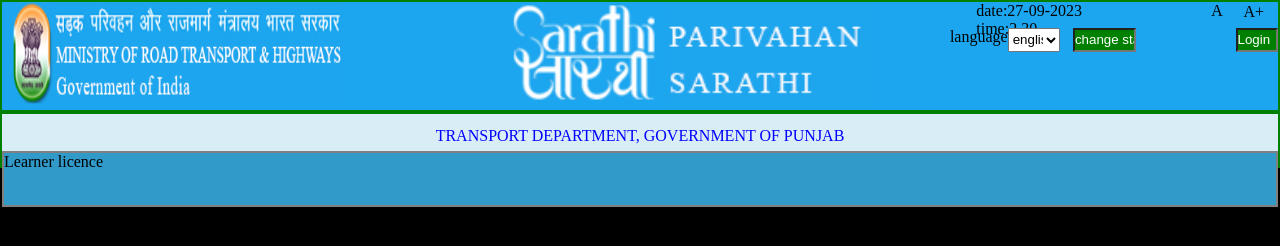
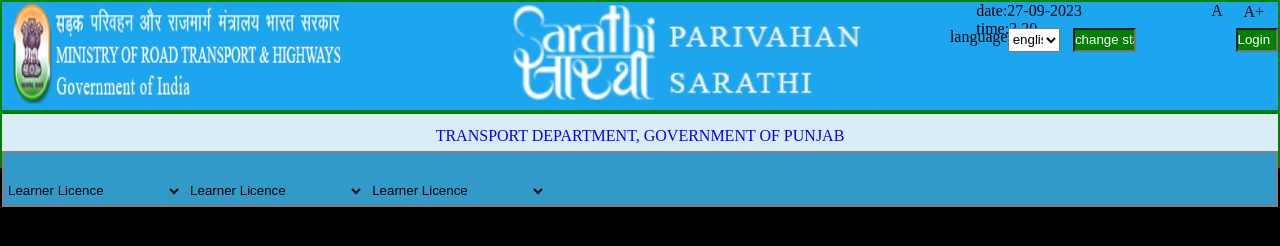
Before and after one commit to io5-sunny/io-aspiration, a plain HTML site: page Assignment/transport/transport.html in a window 1280 px wide. Drawn offline with Linux system fonts and the light colour scheme.

Commit message:
implement

```diff
--- a/Assignment/transport/transport.css
+++ b/Assignment/transport/transport.css
@@ -88,3 +88,18 @@ select {
   background: #319ac9;
   margin-top: 0.5%;
 }
+#learners {
+  width: 14% !important;
+  background: #319ac9;
+  border: none;
+}
+#licence {
+  width: 14%;
+  background: #319ac9;
+  border: none;
+}
+#conduct {
+  width: 14%;
+  background: #319ac9;
+  border: none;
+}
--- a/Assignment/transport/transport.html
+++ b/Assignment/transport/transport.html
@@ -46,13 +46,28 @@
         <div class="dept"><p class="trans">TRANSPORT DEPARTMENT, GOVERNMENT OF PUNJAB</p>
         </div>
         <div class="middle">
-          <label class="learner">Learner licence</label>
-         <datalist id="">
-          <option value>apply</option>
-          <option value>apply for learner</option>
-          <option value>LL edit</option>
-          <option value>online</option>
-         </datalist>
+
+
+           <select id="learners">
+            <option value class="lic">Learner Licence</option>
+            <option value>apply for learner</option>
+            <option value>LL edit</option>
+            <option value>online</option>
+           </select>
+           <select id="licence">
+            <option value class="lic2">Learner Licence</option>
+            <option value>apply for licence</option>
+            <option value>L edit</option>
+            <option value>online licence</option>
+           </select>
+           <select id="conduct">
+            <option value class="lic3">Learner Licence</option>
+            <option value>apply for licence</option>
+            <option value>L edit</option>
+            <option value>online licence</option>
+           </select>
+
+
         </div>
       </div>
     </div>
```
Also changed, not shown: Assignment/10-10-2023/string.html (+1 -0 lines), Assignment/10-10-2023/string.js (+115 -3 lines).
